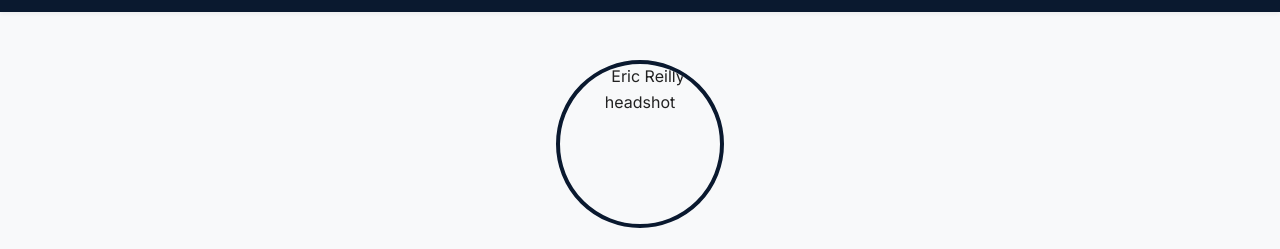
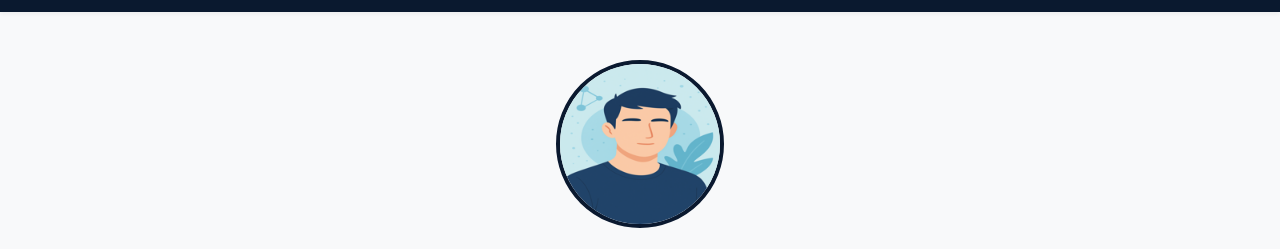
Before and after one commit to ericreilly-ai/chat-builds, a plain HTML site: page personal-website/index.html in a window 1280 px wide. Shown: the part 53-302 px from the top of the page. Drawn offline with Linux system fonts and the light colour scheme.

Commit message:
Update index.html

```diff
--- a/personal-website/index.html
+++ b/personal-website/index.html
@@ -24,7 +24,7 @@
   </header>
   <main>
     <section class="hero">
-      <img src="images/headshot.png" alt="Eric Reilly headshot" class="headshot">
+      <img src="images/headshot_small.png" alt="Eric Reilly headshot" class="headshot">
       <div class="bio">
         <!-- Updated introduction and biography -->
         <h1>Hi, I'm Eric!</h1>
```
